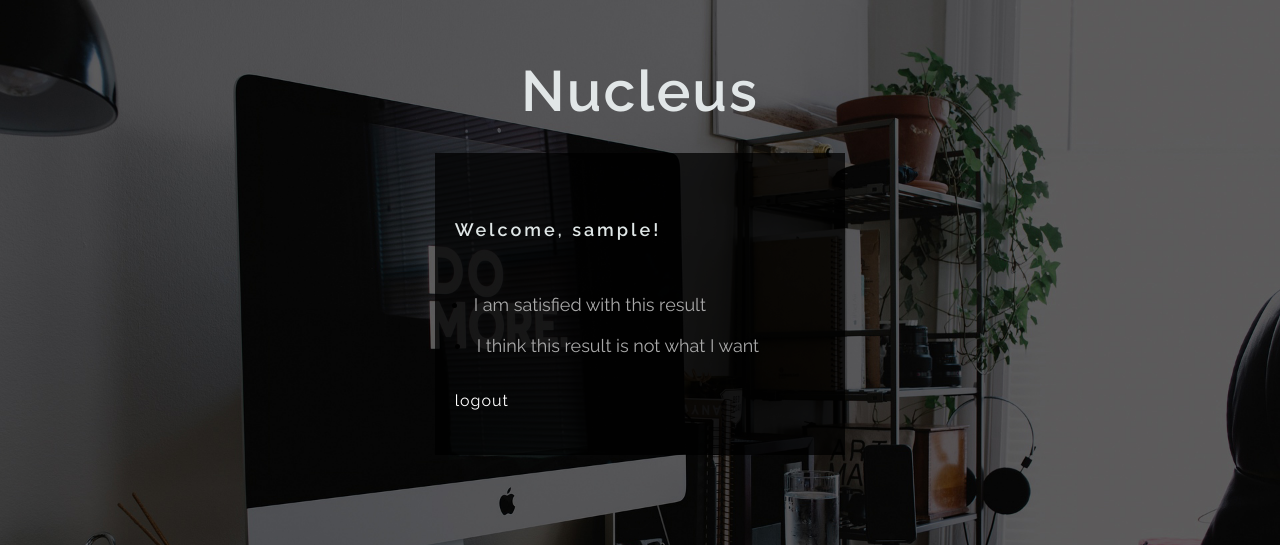
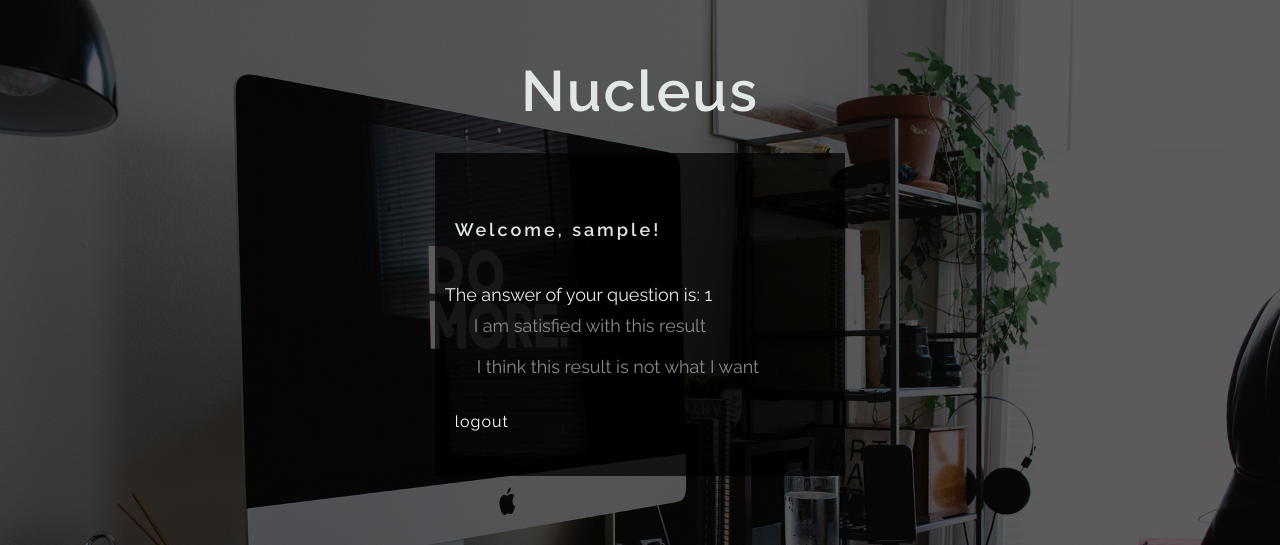
Before and after one commit to mryimings/Nucleus, a Flask app: page /result/1/1 in a window 1280 px wide. Shown: the top 545 px of the page. Run offline with Flask 2, Linux system fonts and the light colour scheme; the visitor is signed in with stand-in values (Sample User, id 1); parts of the project's set-up code (start-up, migrations or seed data) failed here and were passed over.

Commit message:
beautified commit

```diff
--- a/templates/result.html
+++ b/templates/result.html
@@ -20,11 +20,14 @@ function hideURLbar(){ window.scrollTo(0,1); } </script>
 				<h2><font size="4">Welcome, {{username}}!
                 </font></h2>
 			</div>
+			<p><font color="#e9e9e9" size="4">The answer of your question is: {{ answer }}</font></p>
+			<p></p>
+
 			<div class="email-w3l">
-                <li><a href="{{ url_for('satisfied') }}" class="button"><font color="#a9a9a9" size="4">I am satisfied with this result</font></a></li>
+                <li><a href="{{ url_for('satisfied', question=question, answer=answer) }}" class="button"><font color="#898989" size="4">I am satisfied with this result</font></a></li>
 			</div>
 			<div class="pass-w3l">
-                <li><a href="{{ url_for('unsatisfied') }}" class="button"><font color="#a9a9a9" size="4">I think this result is not what I want</font></a></li>
+                <li><a href="{{ url_for('unsatisfied', question=question, answer=answer) }}" class="button"><font color="#898989" size="4">I think this result is not what I want</font></a></li>
 			</div>
 			<div class="form-check">
 				<div class="left">
```
